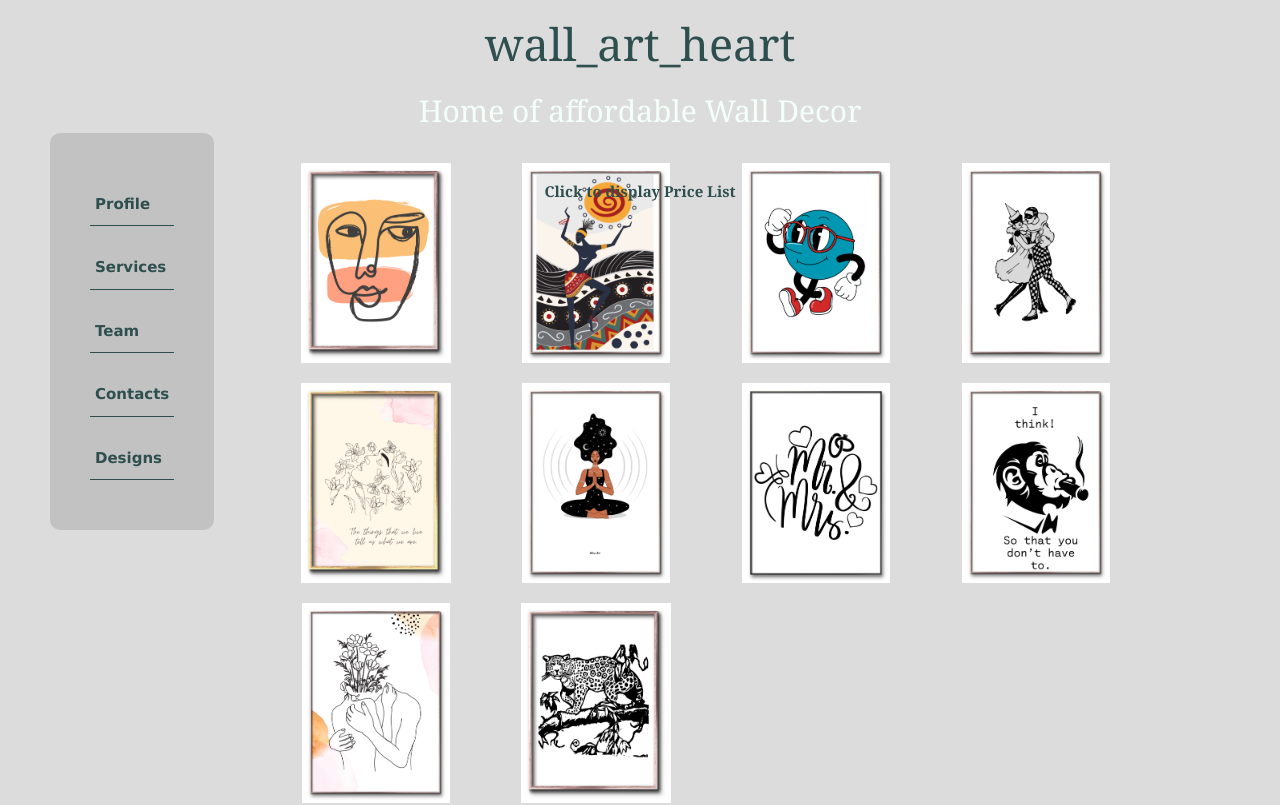
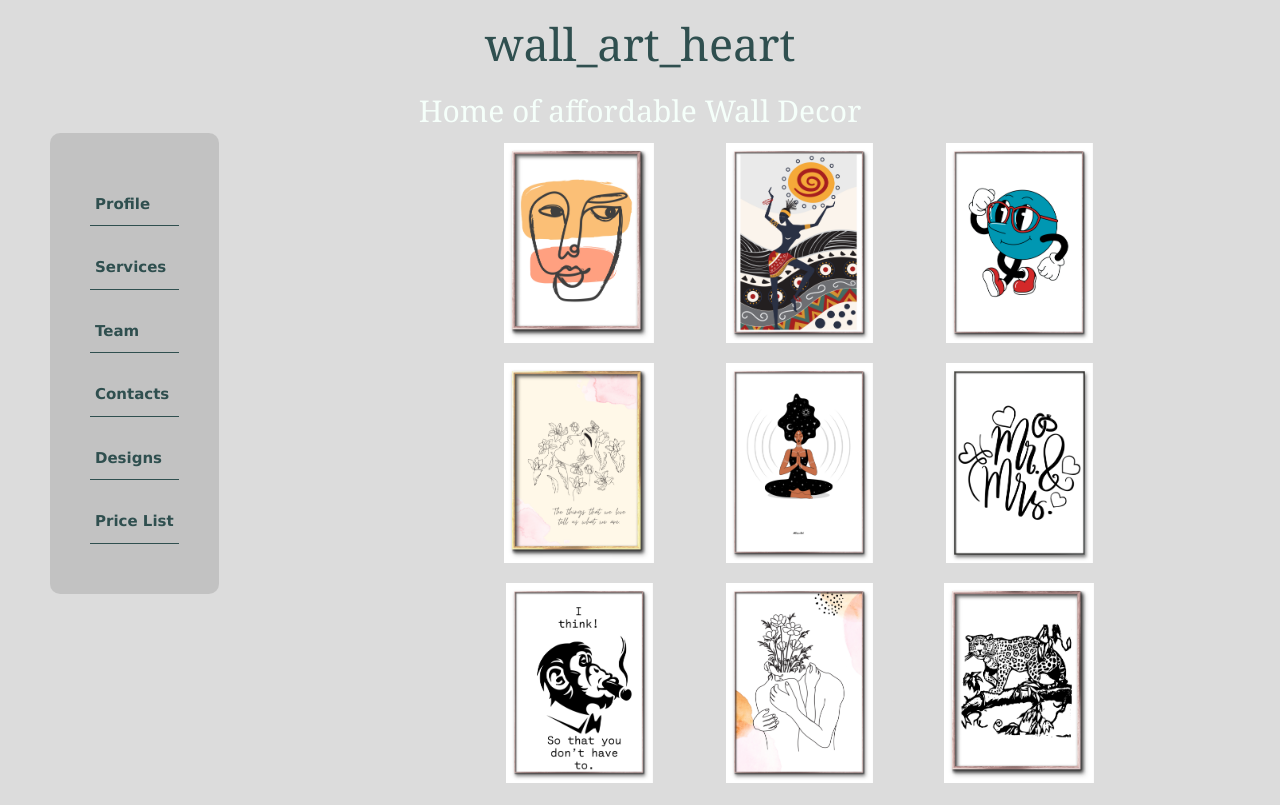
Before and after one commit to Genevive-Mbesi/ArtHub_Ke, a React (Create React App) app in the folder mbesiart/: page / in a window 1280 px wide. Shown: the top 805 px of the page. Built offline with nearby package versions, Linux system fonts and the light colour scheme.

Commit message:
home & navbar

```diff
--- a/mbesiart/src/components/home.jsx
+++ b/mbesiart/src/components/home.jsx
@@ -1,11 +1,9 @@
-import React, { Profiler, useState } from 'react';
+import React from 'react';
 import Navigation from './navigationbar';
-import Footer from './footer';
 import abstract from '../assets/abstarct.jpg';
 import african from '../assets/african.jpg';
 import flowergirl from '../assets/flowergirl.jpg';
 import meditation from '../assets/meditation.jpg';
-import crazycouple from '../assets/crazycouple.jpg';
 import mr from '../assets/mr&mrs.jpg';
 import think from '../assets/think.jpg';
 import thorny from '../assets/thorny.jpg';
@@ -14,11 +12,6 @@ import cartoon from '../assets/cartoon.jpg';
 import Services from './services';
 
 const Home = React.forwardRef((props, ref) => {
-  const [showPrices, setShowPrices] = useState(false);
-
-  const togglePrices = () => {
-    setShowPrices(!showPrices);
-  };
 
   const containerStyle = {
     display: 'flex',
@@ -63,11 +56,7 @@ const Home = React.forwardRef((props, ref) => {
     display: 'flex',
     justifyContent: 'flex-start',
     flexWrap: 'wrap',
-    margin: '20px 0 20px -20%',
-  '@media (min-width: 768px)': {
-    justifyContent: 'center',
-    margin: '20px 0 ',
-  },
+
   };
   const navContainer = {
     display: 'flex',
@@ -79,42 +68,6 @@ const Home = React.forwardRef((props, ref) => {
     objectFit: 'contain',
     margin: '10px',
   };
-  const priceListStyle = {
-    position: 'absolute',
-    left: '50%',
-    transform: 'translateX(-50%)',
-    width: '80%',
-    maxWidth: '600px',
-    padding: '10px',
-    textAlign: 'center',
-    cursor: 'pointer',
-    fontWeight: '600',
-    marginBottom: '10px',
-    fontSize: '1em',
-    color: 'DarkSlateGrey',
-    paddingTop:'20px',
-    top:'20%',
-    fontFamily: 'Georgia, serif',
-  };
-  const priceDisplay = {
-    position: 'absolute',
-    left: '50%',
-    backgroundColor: 'rgba(169, 169, 169, 0.9)',
-    transform: 'translateX(-50%)',
-    width: '20%',
-    maxWidth: '600px',
-    padding: '10px',
-    textAlign: 'center',
-    cursor: 'pointer',
-    fontWeight: '600',
-    marginBottom: '10px',
-    fontSize: '1em',
-    color: 'white',
-    paddingTop:'20px',
-    top:'27%',
-    fontFamily: 'Georgia, serif',
-  };
-
 
   return (
     <div ref={ref} style={bodyStyle}>
@@ -122,27 +75,12 @@ const Home = React.forwardRef((props, ref) => {
         <div style={contentStyle}>
           <h1 style={heading}>wall_art_heart</h1>
           <h1 style={subheading}>Home of affordable Wall Decor</h1>
-           {/* Button to toggle price display */}
-           <div style={priceListStyle} onClick={togglePrices}>
-            {showPrices ? 'Hide Prices' : 'Click to display Price List'}
-          </div>
-
-          {/* Display prices when showPrices is true */}
-          {showPrices && (
-            <div style={priceDisplay}>
-              <p>A3 - Ksh 1550</p>
-              <p>A4 - Ksh 550</p>
-              <p>A5 - Ksh 450</p>
-              <p>A6 - Ksh 300</p>
-            </div>
-          )}
           <div style={navContainer}>
           <Navigation/>
           <div style={imageContainer}>
             <img src={abstract} alt="abstract" style={imageStyle} />
             <img src={african} alt="african" style={imageStyle} />
             <img src={cartoon} alt="cartoon" style={imageStyle} />
-            <img src={crazycouple} alt="crazy couple" style={imageStyle} />
             <img src={flowergirl} alt="flower" style={imageStyle} />
             <img src={meditation} alt="meditation" style={imageStyle} />
             <img src={mr} alt="mr&mrs" style={imageStyle} />
--- a/mbesiart/src/components/navigationbar.jsx
+++ b/mbesiart/src/components/navigationbar.jsx
@@ -1,7 +1,13 @@
-import React from 'react';
+import React, {useState } from 'react';
 import {Link} from "react-router-dom";
 
 const Navigation = () => {
+
+  const [showPrices, setShowPrices] = useState(false);
+
+  const togglePrices = () => {
+    setShowPrices(!showPrices);
+  };
 
 
   const headingStyle = {
@@ -48,7 +54,22 @@ const Navigation = () => {
           <li style={headingStyle}>
           <a href= 'https://www.instagram.com/wall_art_heart?igsh=OHk4bmZrb3RkcjVy'> Designs </a>
           </li>
+        <li>
+        {/* Button to toggle price display */}
+           <div style={headingStyle} onClick={togglePrices}>
+            {showPrices ? 'Hide Prices' : 'Price List'}
+          </div>
 
+          {/* Display prices when showPrices is true */}
+          {showPrices && (
+            <div style={headingStyle}>
+              <p>A3 - Ksh 1550</p>
+              <p>A4 - Ksh 550</p>
+              <p>A5 - Ksh 450</p>
+              <p>A6 - Ksh 300</p>
+            </div>
+          )}
+          </li>
         </ul>
       </nav>
 
--- a/mbesiart/src/components/profile.jsx
+++ b/mbesiart/src/components/profile.jsx
@@ -9,7 +9,7 @@ const Profile = React.forwardRef((props, ref) => {
     backgroundSize: 'cover',
     margin: 0,
     padding: 0,
-    minHeight: '100vh', // Using minHeight to ensure the content is centered vertically
+    height: '100vh',
     display: 'flex',
     flexDirection: 'column',
     alignItems: 'center',
@@ -17,10 +17,13 @@ const Profile = React.forwardRef((props, ref) => {
   };
 
   const profileimage = {
+    position: 'absolute',
+    top: '30%',
+    left: '50%',
+    marginLeft: '100px',
     width: '400px', // Set the desired width
     height: 'auto',
     objectFit: 'cover',
-    marginBottom: '20px', // Added margin for spacing
   };
 
   const content = {
@@ -29,7 +32,10 @@ const Profile = React.forwardRef((props, ref) => {
     fontSize: '2em',
     color: 'DarkSlateGrey',
     fontFamily: 'Georgia, serif',
-    textAlign: 'center', // Center text for responsiveness
+    marginLeft: '50px',
+    left:'5%',
+    position: 'absolute',
+    top: '30%',
   };
 
   const subcontent = {
@@ -39,15 +45,34 @@ const Profile = React.forwardRef((props, ref) => {
     fontSize: '1em',
     color: 'DarkSlateGrey',
     fontFamily: 'Georgia, serif',
-    textAlign: 'center', // Center text for responsiveness
+    marginLeft: '50px',
+    position: 'absolute',
+    top: '45%',
+    left:'5%',
+  };
+
+  // Media query for smaller screens
+  const mediaQueryStyle = {
+    '@media (max-width: 768px)': {
+      profileimage: {
+        width: '100%',
+        marginLeft: '0',
+      },
+      content: {
+        marginLeft: '0',
+      },
+      subcontent: {
+        marginLeft: '0',
+      },
+    },
   };
 
   return (
     <div ref={ref}>
       <div style={bodyStyle}>
         <img src={assets} alt="profile" className='w-80 h-30 overflow-hidden container' style={profileimage} />
-        <h1 style={content}>WALLS THAT MAKE <br /> YOU WANT TO STAY</h1>
-        <h2 style={subcontent}>Our specially designed Wall Art is created to<br />
+        <h1 style={{ ...content, ...mediaQueryStyle.content }}>WALLS THAT MAKE <br /> YOU WANT TO STAY</h1>
+        <h2 style={{ ...subcontent, ...mediaQueryStyle.subcontent }}>Our specially designed Wall Art is created to<br />
           especially give you an in-tune feeling with your environment<br />
           whether at home, office, leisure time, or hosting special events,<br />
           think of this as an elevator to your mood every time<br />
```
